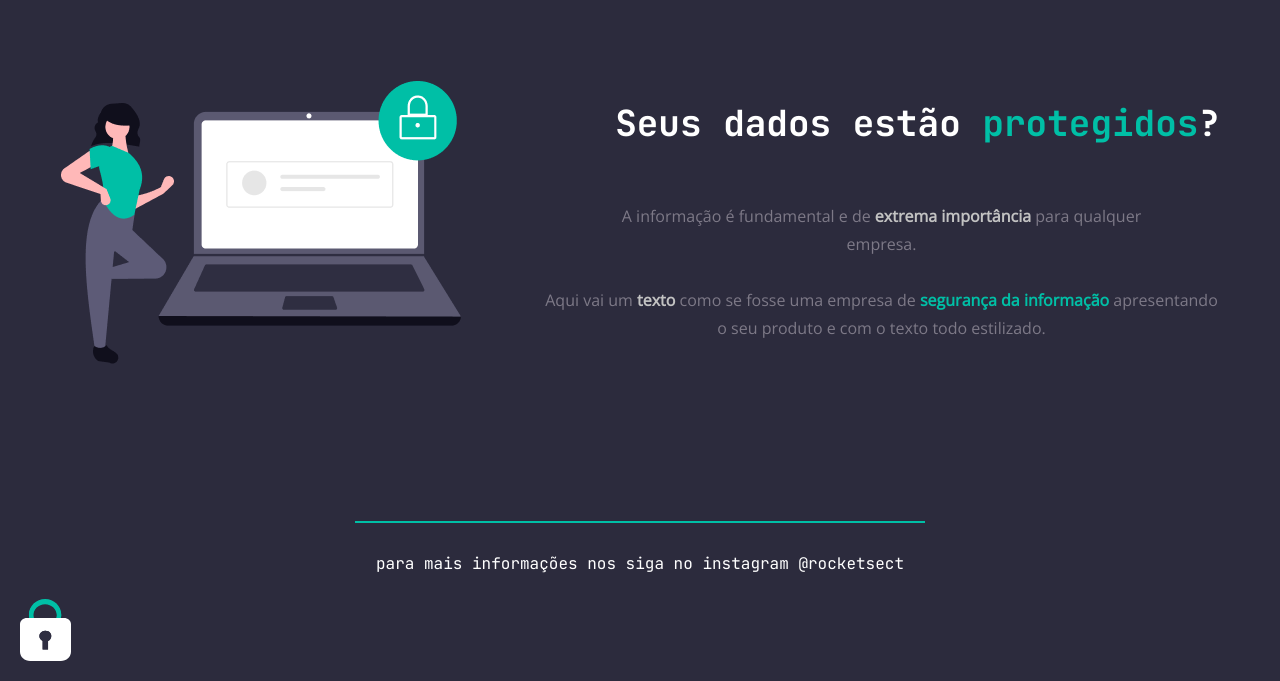
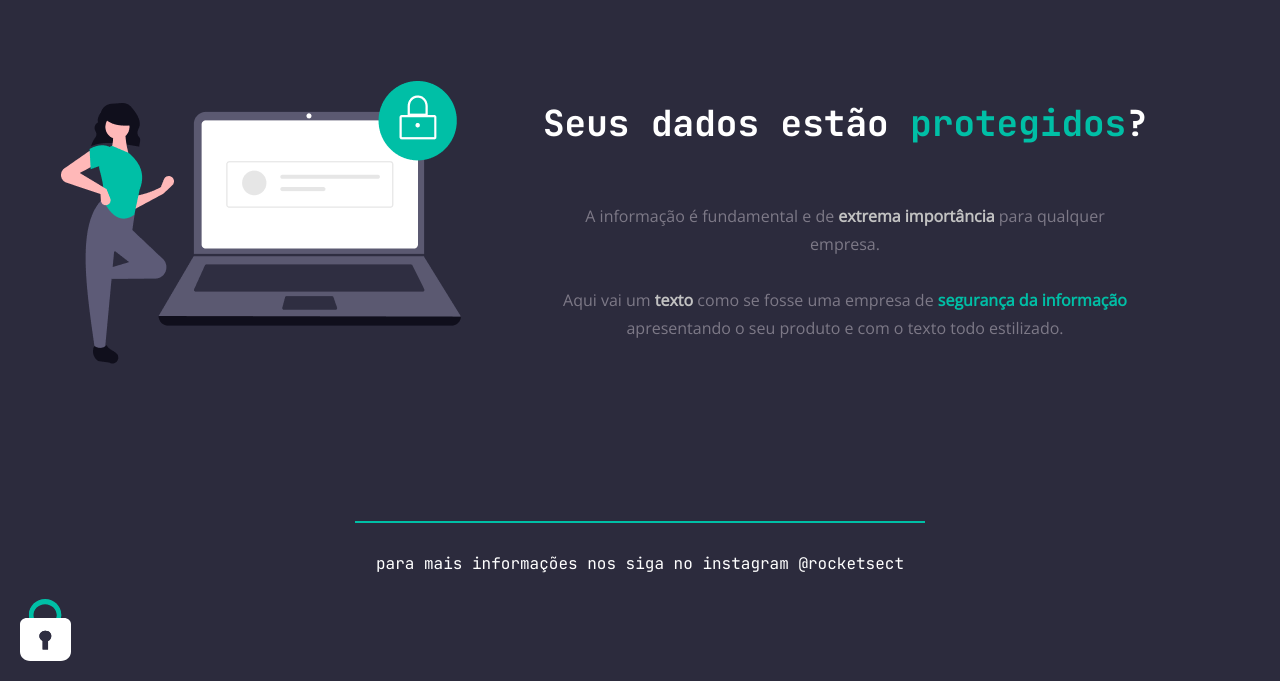
Before and after one commit to acpcarvalhoh/explorer_desafios, a plain HTML site: page rocket_sect/index.htm in a window 1280 px wide. Shown: the part 119-800 px from the top of the page. Drawn offline with nearby package versions, Linux system fonts and the light colour scheme.

Commit message:
update css

```diff
--- a/rocket_sect/style.css
+++ b/rocket_sect/style.css
@@ -55,6 +55,7 @@ section p{
     font-size: 16px;
     line-height: 28px;
     color: #7D7987;
+    max-width: 604px;
 
 }
 
```
